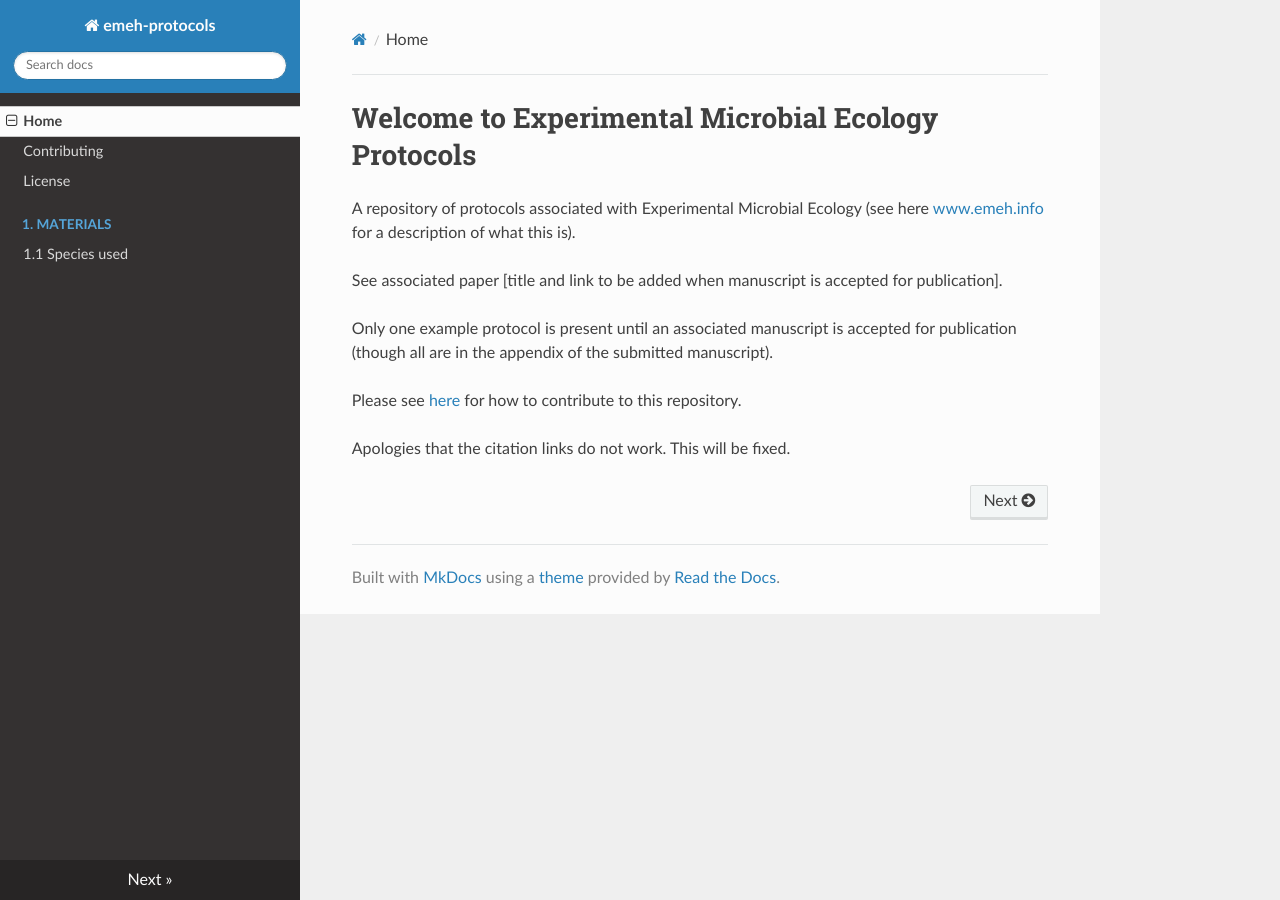
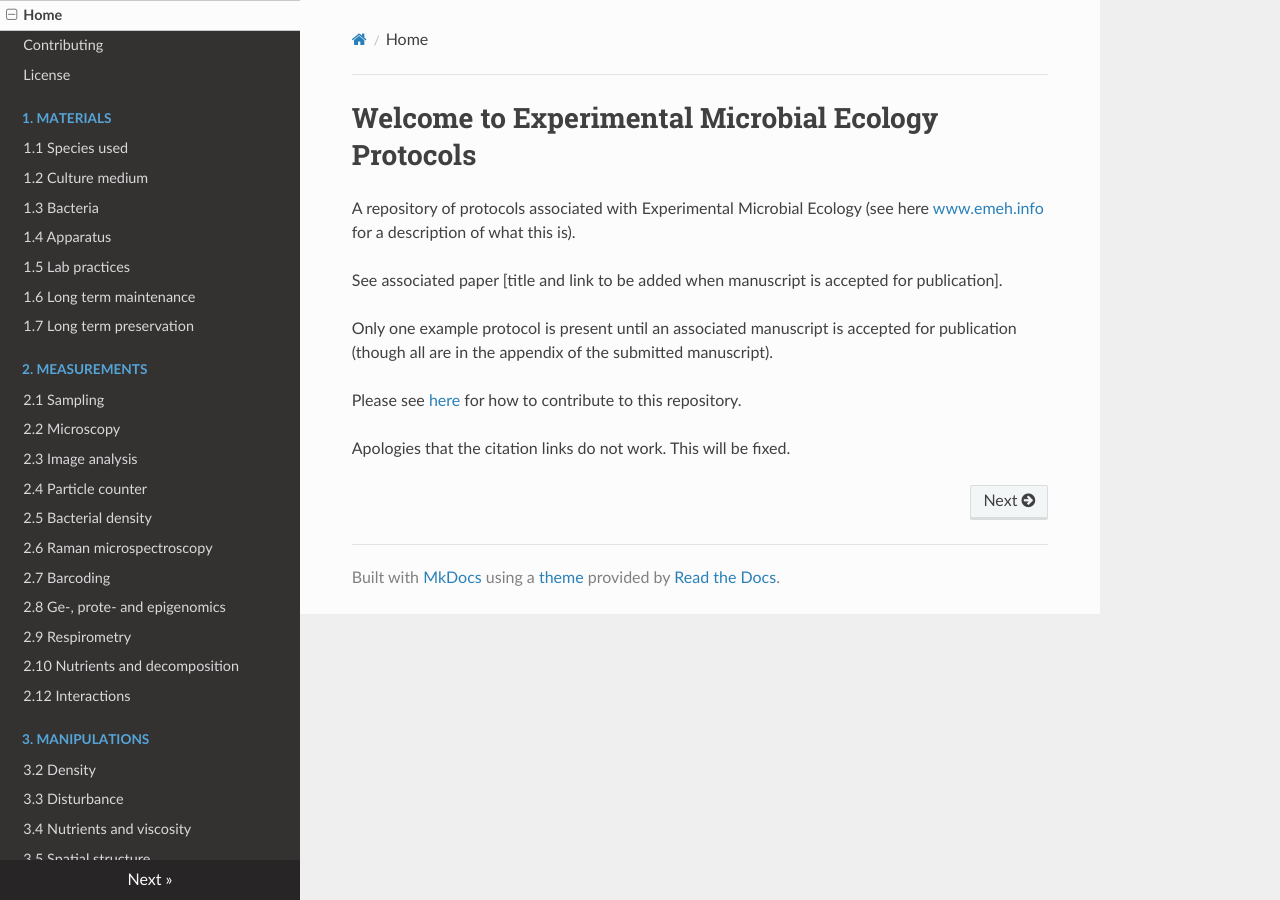
Before and after one commit to Exp-Micro-Ecol-Hub/emeh-protocols, an MkDocs documentation site: the page built from docs/index.md, in a window 1280 px wide. Built offline with MkDocs 1.6.1, drawn with Linux system fonts in a browser that asks for light colours; nearby versions of some CDN libraries; old or Windows-style settings are respelled for this version of MkDocs.

Commit message:
hopefully works!

```diff
--- a/mkdocs.yml
+++ b/mkdocs.yml
@@ -4,4 +4,30 @@ pages:
 - ['contributing.md', 'Contributing']
 - ['license.md', 'License']
 - ['Supplement_1.1_Species_used.md', '1. Materials', '1.1 Species used']
+- ['Supplement_1.2_CultureMedium.md', '1. Materials', '1.2 Culture medium']
+- ['Supplement_1.3_Bacteria.md', '1. Materials', '1.3 Bacteria']
+- ['Supplement_1.4_Apparatus.md', '1. Materials', '1.4 Apparatus']
+- ['Supplement_1.5_LabPractices.md', '1. Materials', '1.5 Lab practices']
+- ['Supplement_1.6_LongtermMaintenance.md', '1. Materials', '1.6 Long term maintenance']
+- ['Supplement_1.7_Long-term-preservation.md', '1. Materials', '1.7 Long term preservation']
+- ['Supplement_2.1_Sampling.md', '2. Measurements', '2.1 Sampling']
+- ['Supplement_2.2_Microscopy.md', '2. Measurements', '2.2 Microscopy']
+- ['Supplement_2.3_Image_analysis.md', '2. Measurements', '2.3 Image analysis']
+- ['Supplement_2.4_ParticleCounter.md', '2. Measurements', '2.4 Particle counter']
+- ['Supplement_2.5_BacteriaDensity.md', '2. Measurements', '2.5 Bacterial density']
+- ['Supplement_2.6_Raman.md', '2. Measurements', '2.6 Raman microspectroscopy']
+- ['Supplement_2.7_Barcoding.md', '2. Measurements', '2.7 Barcoding']
+- ['Supplement_2.8_Genomics_proteomics_epigenetics.md', '2. Measurements', '2.8 Ge-, prote- and epigenomics']
+- ['Supplement_2.9_Respirometer.md', '2. Measurements', '2.9 Respirometry']
+- ['Supplement_2.10_NutrientAnalysis_Litterbags.md', '2. Measurements', '2.10 Nutrients and decomposition']
+- ['Supplement_2.12_InteractionExperiments.md', '2. Measurements', '2.12 Interactions']
+- ['Supplement_3.2_Density_manipulations.md', '3. Manipulations', '3.2 Density']
+- ['Supplement_3.3_Disturbance.md', '3. Manipulations', '3.3 Disturbance']
+- ['Supplement_3.4_Nutrient_and_viscosity.md', '3. Manipulations', '3.4 Nutrients and viscosity']
+- ['Supplement_3.5_Spatial_Structure.md', '3. Manipulations', '3.5 Spatial structure']
+- ['Supplement_3.6_Temperature.md', '3. Manipulations', '3.6 temperature']
+- ['Supplement_3.7_Biotic_environment.md', '3. Manipulations', '3.7 Biotic environment']
+
+
+
 theme: readthedocs
```
